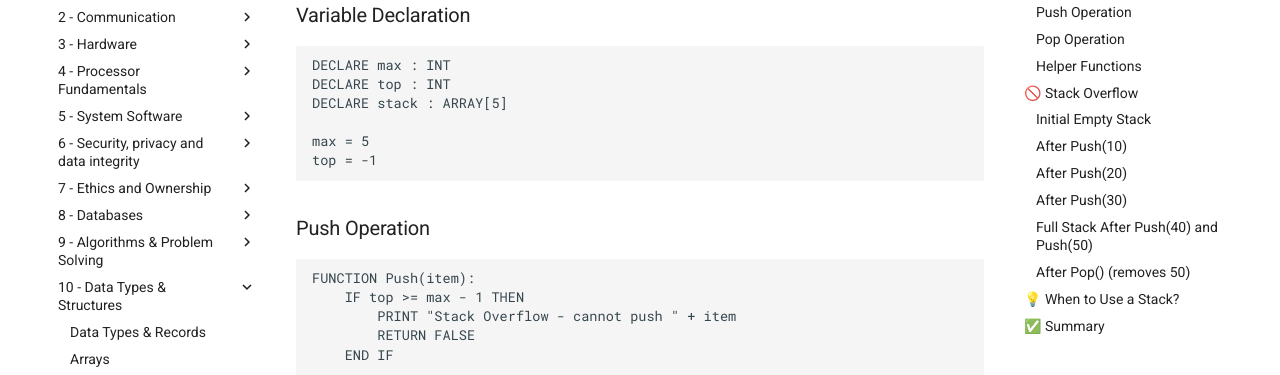
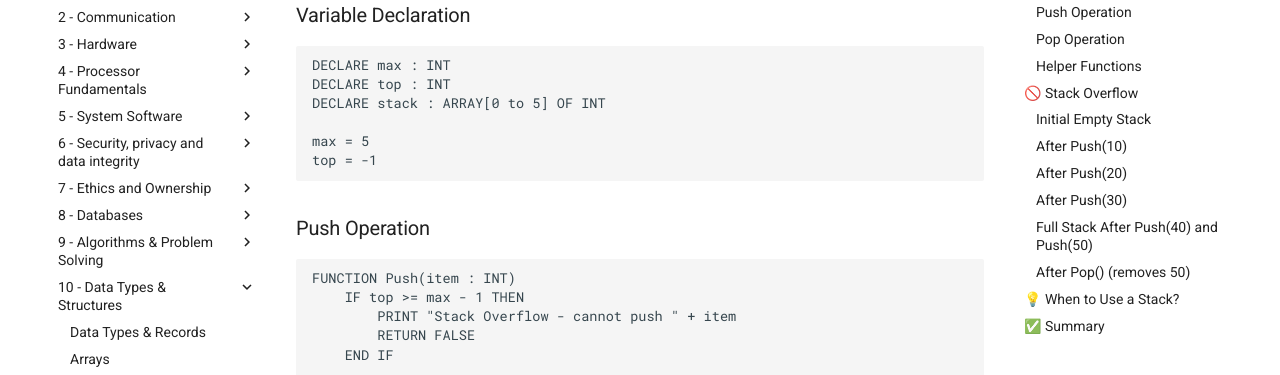
Before and after one commit to kcodedev/mkdocs, an MkDocs documentation site: the page built from docs/AS/10-data-types-and-structures/ADTs/stack.md, in a window 1280 px wide and 900 px high, scrolled down 874 px. Shown: the part 204-579 px from the top of the window. Built offline with MkDocs 1.6.1 and Material for MkDocs 9.7.7, drawn with Linux system fonts in a browser that asks for light colours; some of the changed text lies outside the part shown.

Commit message:
update code

````diff
--- a/docs/AS/10-data-types-and-structures/ADTs/stack.md
+++ b/docs/AS/10-data-types-and-structures/ADTs/stack.md
@@ -36,7 +36,7 @@ Stacks support basic operations to add, edit, and delete data:
 ```pseudo
 DECLARE max : INT
 DECLARE top : INT
-DECLARE stack : ARRAY[5]
+DECLARE stack : ARRAY[0 to 5] OF INT
 
 max = 5
 top = -1
@@ -44,7 +44,7 @@ top = -1
 
 ### Push Operation
 ```pseudo
-FUNCTION Push(item):
+FUNCTION Push(item : INT)
     IF top >= max - 1 THEN
         PRINT "Stack Overflow - cannot push " + item
         RETURN FALSE
````
